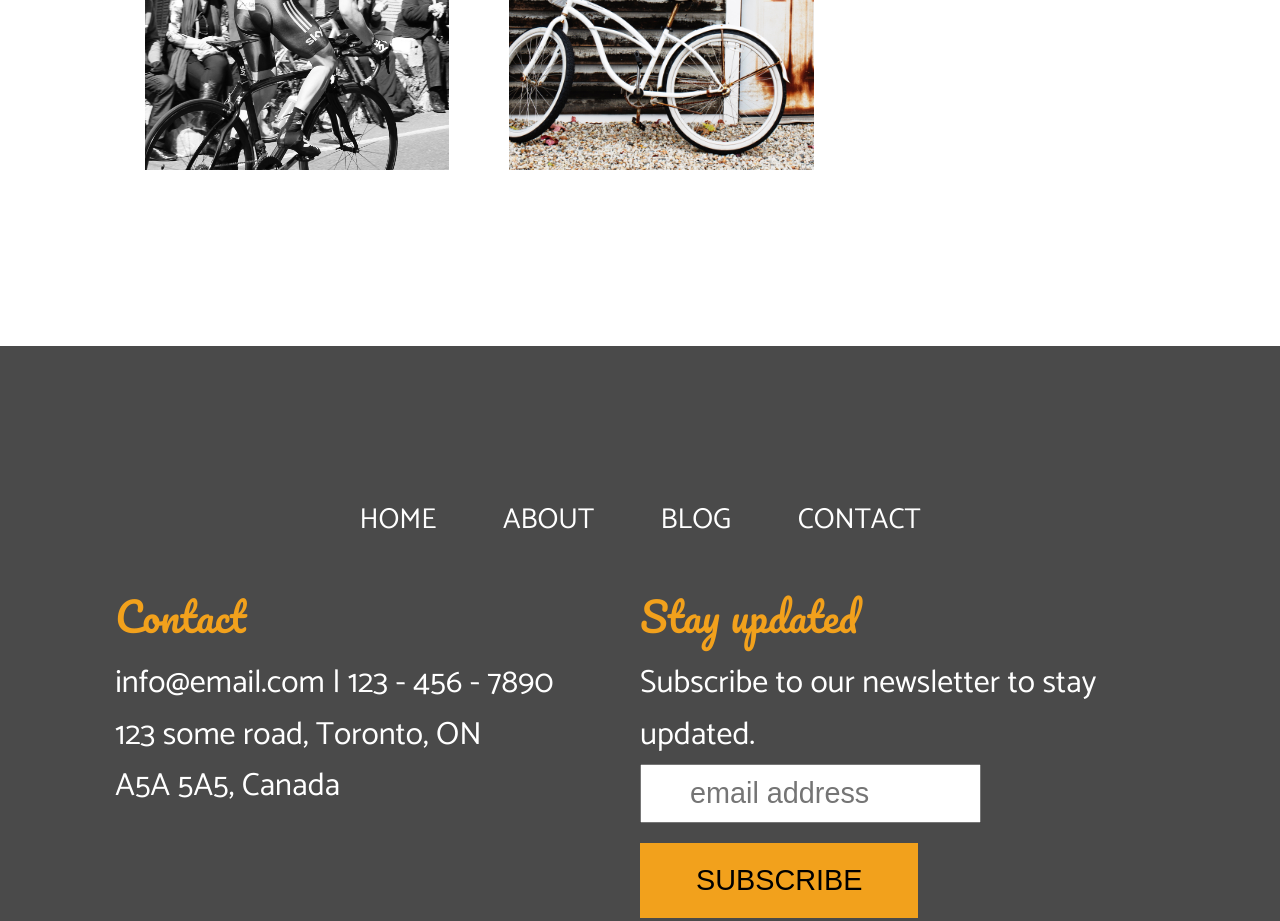
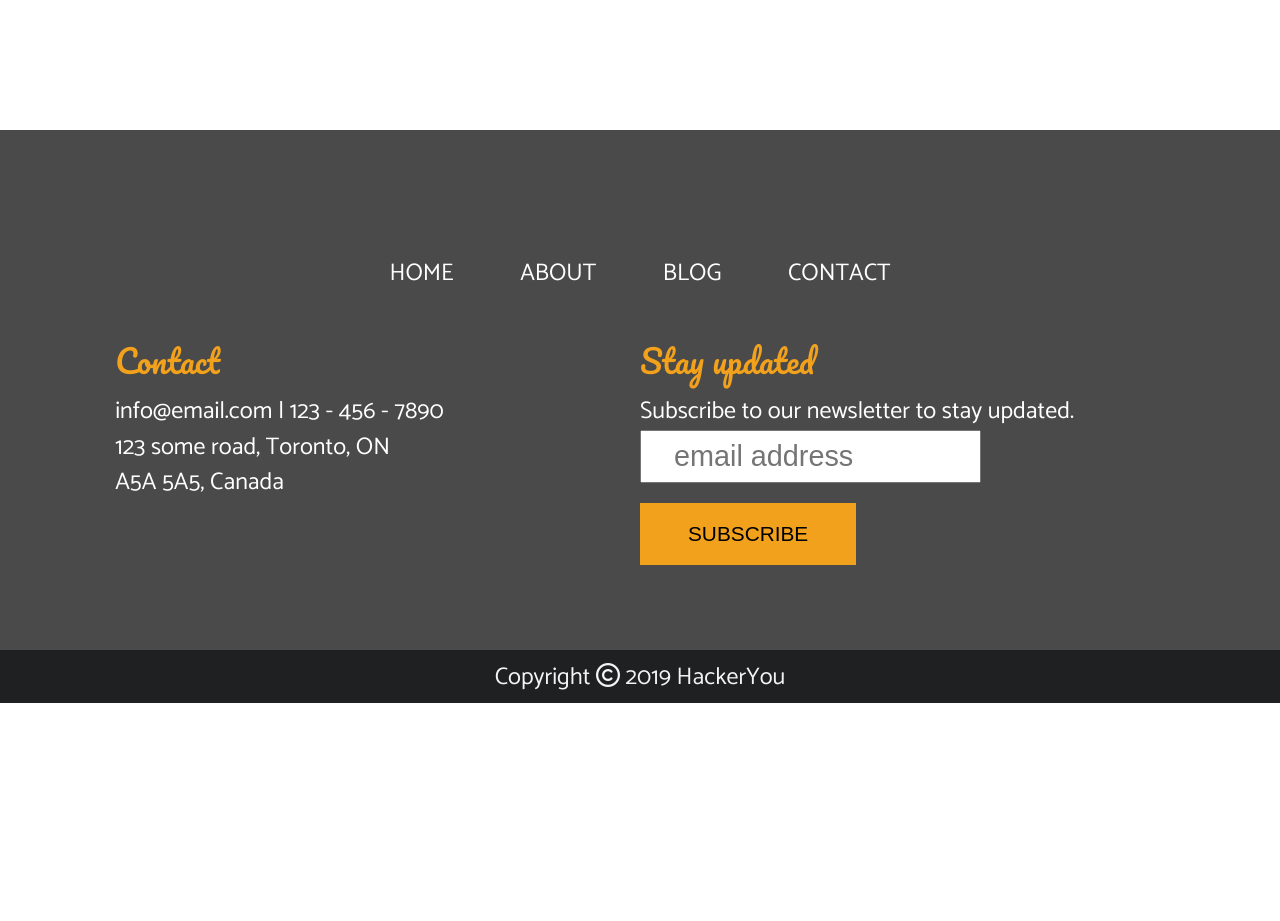
Before and after one commit to MxCabrera/miguel-cabrera-project-one, a plain HTML site: page index.html in a window 1280 px wide. Shown: the part 5880-6801 px from the top of the page. After the commit the page ends 6583 px from the top, so only its background shows below. Drawn offline with Linux system fonts and the light colour scheme.

Commit message:
completed 2000px media query

```diff
--- a/styles/styles.css
+++ b/styles/styles.css
@@ -791,22 +791,22 @@ input[type="email"] {
         font-size: 2.5rem;
         padding: 12.87rem 4rem;
     }
-
     .section-3-wrapper h3 {
-        font-size: 4.5rem;
-        padding: 9.5rem;
+        font-size: 3.5rem;
+        padding: 8rem;
     }
     .section-3-pictures img {
-        margin: 0.62rem 1.87rem 11rem 1.87rem;
+        margin: -1.38rem 1.87rem 10.5rem 1.87rem;
     }
+
     footer {
-        height: 40rem;
+        height: 32.5rem;
     }
     .nav-footer {
-        padding-top: 10rem;
+        padding-top: 8rem;
     }
     .nav-footer li {
-        font-size: 1.8rem;
+        font-size: 1.5rem;
     }
     .footer-side-a h4,
     .footer-side-b h4 {
@@ -815,27 +815,25 @@ input[type="email"] {
     .footer-side-a,
     .footer-side-b {
         margin-top: 3.5rem;
-        line-height: 3.2rem;
+        line-height: 2.2rem;
     }
-    .f-updated, .f-contact {
-        font-size: 2.5rem;
+    .f-updated,
+    .f-contact {
+        font-size: 2rem;
     }
     .footer-side-a p,
     .footer-side-b p {
-        font-size: 2rem;
-    }
-    .footer-side-b {
-        margin-right: 0rem;
+        font-size: 1.5rem;
     }
     button, input, select, textarea {
         font-size: 60%;
     }
     input[type="email"] {
-        padding: 0.7rem 0 0.7rem 3rem;
+        padding: 0.5rem 0 0.5rem 2rem;
     }
     form button {
-        padding: 1.3rem 3.5rem;
-        font-size: 1.8rem;
+        padding: 1.2rem 3rem;
+        font-size: 1.3rem;
     }
     .copyright i {
         font-size: 1.5rem;
```
